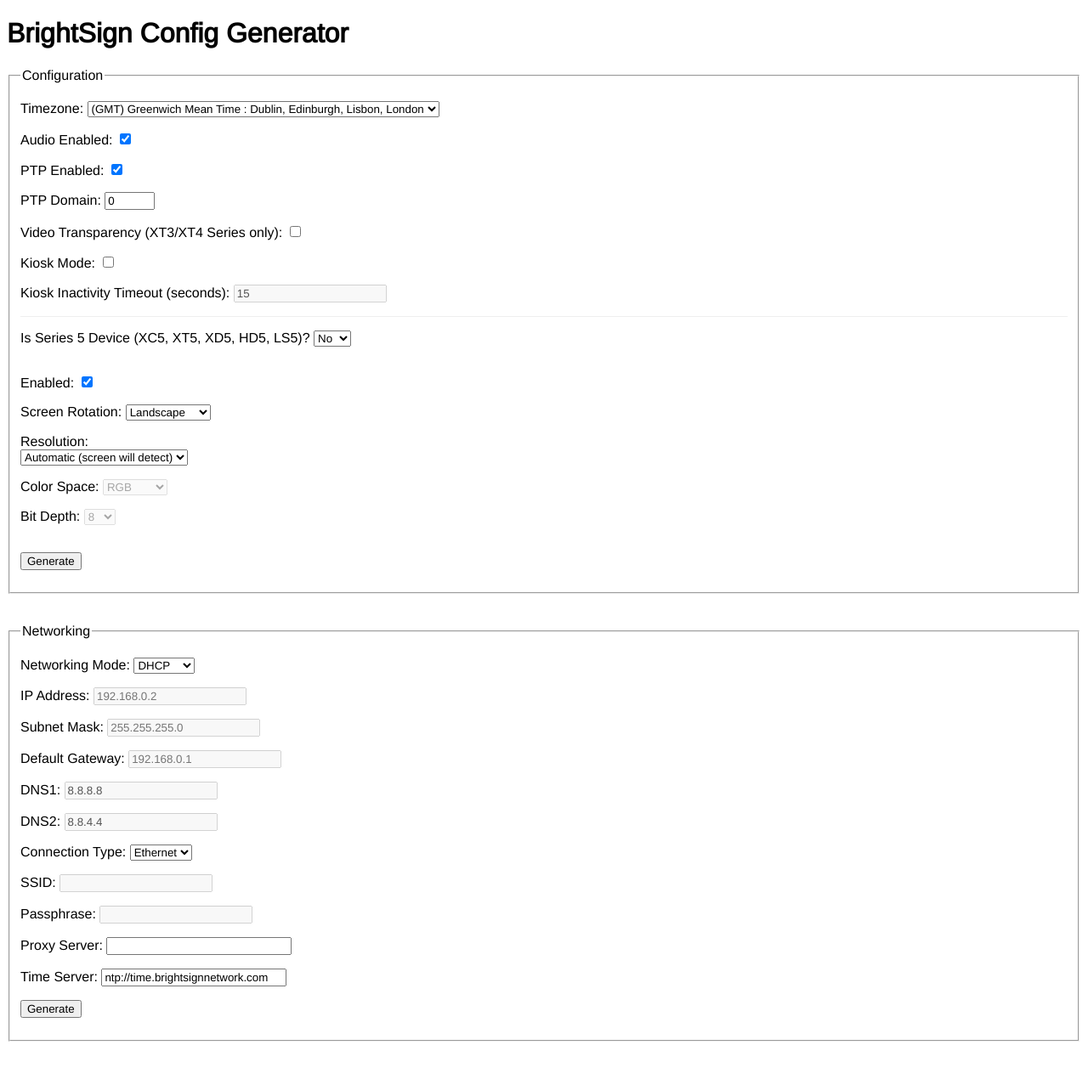
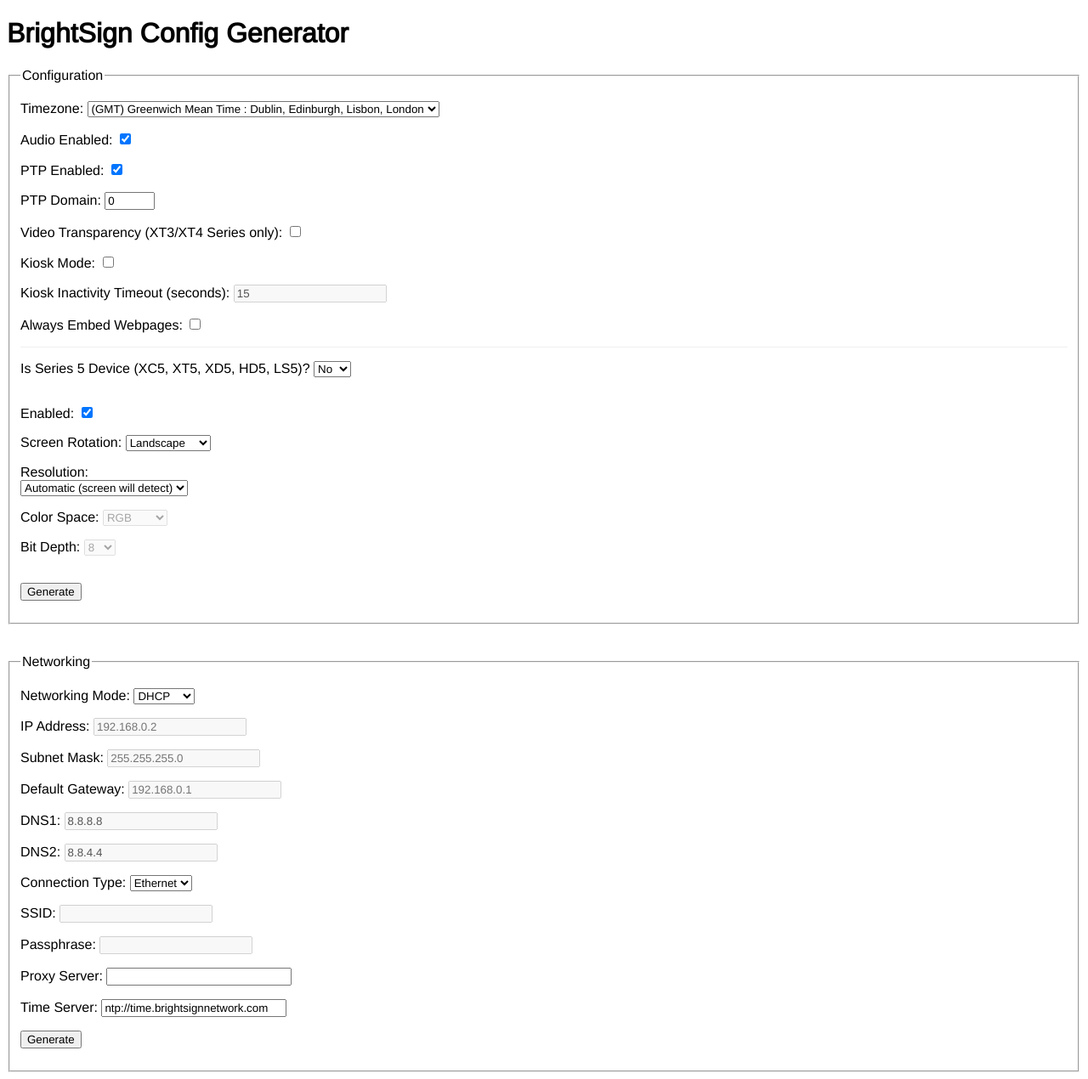
Before and after one commit to signagelive/signagelive.github.io, a Jekyll site: the page BrightSign/index.html, which Jekyll copies as it is, in a window 1280 px wide. Shown: the whole page at 85% size. Built offline with Jekyll 4.4.1, drawn with Linux system fonts in a browser that asks for light colours; nearby versions of some CDN libraries; before the commit the page ends 1234 px from its top, so only the background shows below that.

Commit message:
Added 'Always Embed Webpages' option to the BrightSign Config Generator

```diff
--- a/BrightSign/index.html
+++ b/BrightSign/index.html
@@ -59,6 +59,10 @@
             value="15"
             disabled
           /><br />
+        </p>
+        <p>
+          <label>Always Embed Webpages:</label>
+          <input type="checkbox" id="alwaysEmbedWebpagesEnabled" /><br />
         </p>
         <hr
           style="
--- a/BrightSign/js/main.js
+++ b/BrightSign/js/main.js
@@ -439,6 +439,10 @@
     $("#inactivityTimeout").val()
   );
 
+  // Always Embed Webpages
+  settings.alwaysEmbedWebpages = new Object();
+  settings.alwaysEmbedWebpages.enabled = $("#alwaysEmbedWebpagesEnabled").is(":checked");
+
   if (
     isNaN(settings.interactiveKiosk.idleIntervalInSeconds) ||
     settings.interactiveKiosk.idleIntervalInSeconds < 1
```
